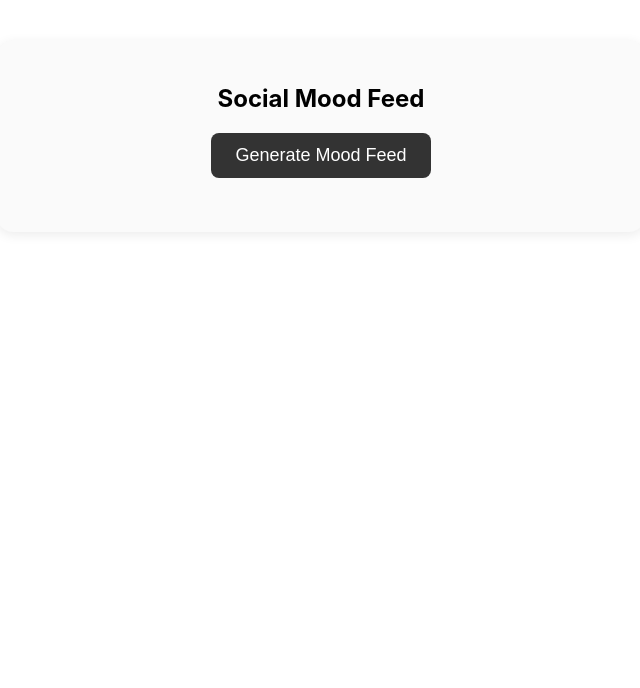
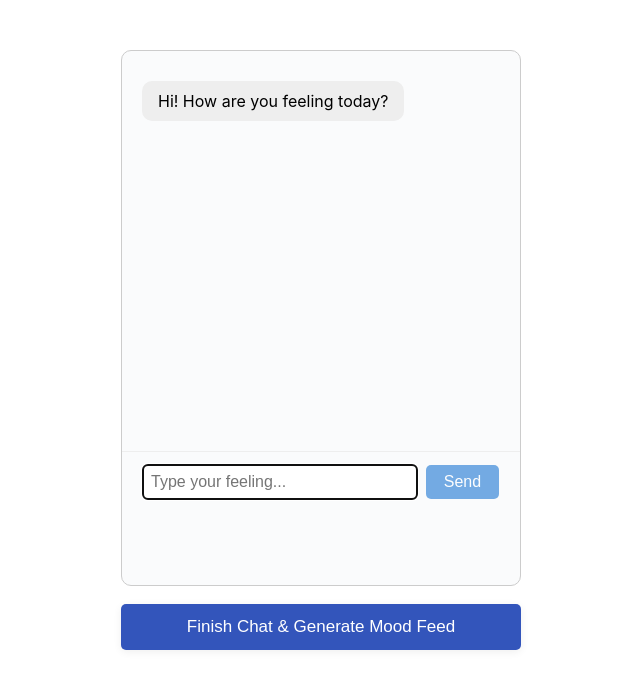
Before and after one commit to NoortjevanVelzen/therapeutic-chatbot, a React (Create React App) app in the folder frontend/: page / in a window 1280 px wide. Both pictures are taken after a click on the button "Get Started". Shown: the top 688 px of the page, without its empty margins (319-959 px from the left). Built offline with nearby package versions, Linux system fonts and the light colour scheme.

Commit message:
chatbot window is back, but now with wrong response from chat api

```diff
--- a/frontend/src/App.js
+++ b/frontend/src/App.js
@@ -2,43 +2,38 @@
 
 import React, { useState } from "react";
 import HomePage from "./components/HomePage";
-import SocialMediaFeed from "./components/SocialMediaScreen"; // or wherever your feed component lives
+import ChatbotScreen from "./components/ChatbotScreen";
+import SocialMediaFeed from "./components/SocialMediaScreen";
 
 export default function App() {
-  // `started` is false at first → we show <HomePage/>.
-  // Once the user clicks “Get Started”, we flip started = true and show the feed.
-  const [started, setStarted] = useState(false);
+  // `stage` determines which screen to show: "home" → "chat" → "feed"
+  const [stage, setStage] = useState("home");
+  // We'll capture the final mood returned by ChatbotScreen
+  const [finalMood, setFinalMood] = useState("");
 
-  // If you want to pass `userInput` down into SocialMediaFeed, you can adjust accordingly.
-  // In this example, we’ll just render the feed with no user‐typed mood at first.
-  const [userInput, setUserInput] = useState("");
-
-  if (!started) {
-    // Show the Home page until the user clicks “Get Started”
-    return <HomePage onGetStarted={() => setStarted(true)} />;
+  // 1) HOME SCREEN
+  if (stage === "home") {
+    return <HomePage onGetStarted={() => setStage("chat")} />;
   }
 
-  // Once started === true, show the SocialMediaFeed
-  return (
-    <div>
-      {/*
-        If you still want the “input box” to live in App.js and pass it down, you could do:
-        <div style={{ textAlign: "center", marginTop: 30 }}>
-          <input
-            value={userInput}
-            onChange={(e) => setUserInput(e.target.value)}
-            placeholder="How are you feeling today?"
-            style={{
-              fontSize: 18,
-              padding: 10,
-              borderRadius: 6,
-              border: "1px solid #ccc",
-              width: 320,
-            }}
-          />
-        </div>
-      */}
-      <SocialMediaFeed userInput={userInput} />
-    </div>
-  );
+  // 2) CHATBOT SCREEN
+  if (stage === "chat") {
+    return (
+      <ChatbotScreen
+        onFinish={(detectedMood) => {
+          // Save the mood and move to the feed screen
+          setFinalMood(detectedMood || "");
+          setStage("feed");
+        }}
+      />
+    );
+  }
+
+  // 3) SOCIAL MEDIA FEED
+  // We pass the detected mood into SocialMediaFeed as `userInput`
+  if (stage === "feed") {
+    return <SocialMediaFeed userInput={finalMood} />;
+  }
+
+  return null;
 }
--- a/frontend/src/components/ChatbotScreen.js
+++ b/frontend/src/components/ChatbotScreen.js
@@ -1,4 +1,4 @@
-import React, { useState } from "react";
+import React, { useState, useRef, useEffect } from "react";
 import axios from "axios";
 
 const BACKEND_URL = "http://localhost:5000";
@@ -10,6 +10,15 @@ function ChatbotScreen({ onFinish }) {
   const [input, setInput] = useState("");
   const [loading, setLoading] = useState(false);
   const [error, setError] = useState(null);
+
+  const chatEndRef = useRef(null);
+
+  // Scroll to bottom whenever messages change
+  useEffect(() => {
+    if (chatEndRef.current) {
+      chatEndRef.current.scrollIntoView({ behavior: "smooth" });
+    }
+  }, [messages]);
 
   const sendMessage = async () => {
     if (!input.trim()) return;
@@ -66,8 +75,36 @@ function ChatbotScreen({ onFinish }) {
   };
 
   return (
-    <div style={{ maxWidth: 400, margin: "50px auto", textAlign: "left" }}>
-      <div style={{ border: "1px solid #ccc", padding: 20, borderRadius: 10 }}>
+    <div
+      style={{
+        maxWidth: 400,
+        margin: "50px auto",
+        textAlign: "left",
+        display: "flex",
+        flexDirection: "column",
+        height: "75vh",
+        minHeight: 500,
+      }}
+    >
+      <div
+        style={{
+          border: "1px solid #ccc",
+          borderRadius: 10,
+          flex: 1,
+          display: "flex",
+          flexDirection: "column",
+          background: "#fafbfc",
+        }}
+      >
+        <div
+          style={{
+            flex: 1,
+            overflowY: "auto",
+            padding: 20,
+            marginBottom: 10,
+            maxHeight: 350,
+          }}
+        >
           {messages.map((msg, idx) => (
             <div
               key={idx}
@@ -82,19 +119,23 @@ function ChatbotScreen({ onFinish }) {
                   background: msg.role === "assistant" ? "#eee" : "#aee",
                   borderRadius: 10,
                   padding: "10px 16px",
+                  maxWidth: "70%",
+                  wordBreak: "break-word",
                 }}
               >
                 {msg.content}
               </span>
             </div>
           ))}
-        <div style={{ marginTop: 20 }}>
+          <div ref={chatEndRef} />
+        </div>
+        <div style={{ padding: "12px 20px", borderTop: "1px solid #eee" }}>
           <input
             value={input}
             onChange={(e) => setInput(e.target.value)}
             onKeyDown={(e) => e.key === "Enter" && sendMessage()}
             style={{
-              width: "73%",
+              width: "72%",
               fontSize: 16,
               padding: 8,
               borderRadius: 5,
@@ -102,30 +143,44 @@ function ChatbotScreen({ onFinish }) {
             }}
             placeholder="Type your feeling..."
             disabled={loading}
+            autoFocus
           />
           <button
             onClick={sendMessage}
-            style={{ fontSize: 16, marginLeft: 8 }}
+            style={{
+              fontSize: 16,
+              marginLeft: 8,
+              padding: "8px 18px",
+              background: "#1976d2",
+              color: "#fff",
+              border: "none",
+              borderRadius: 5,
+              cursor: loading || !input.trim() ? "not-allowed" : "pointer",
+              opacity: loading || !input.trim() ? 0.6 : 1,
+            }}
             disabled={loading || !input.trim()}
           >
             Send
           </button>
         </div>
+      </div>
       <button
         onClick={handleFinish}
         style={{
-            marginTop: 20,
-            fontSize: 16,
+          marginTop: 18,
+          fontSize: 17,
           width: "100%",
           background: "#35b",
           color: "#fff",
           border: "none",
           borderRadius: 5,
-            padding: 10,
+          padding: 13,
+          fontWeight: 500,
+          boxShadow: "0 2px 8px #0001",
         }}
         disabled={loading}
       >
-          {loading ? "Analyzing mood..." : "Finish Chat & Show Mood Feed"}
+        {loading ? "Analyzing mood..." : "Finish Chat & Generate Mood Feed"}
       </button>
       {error && (
         <div style={{ color: "red", marginTop: 10, fontSize: 14 }}>
@@ -133,7 +188,6 @@ function ChatbotScreen({ onFinish }) {
         </div>
       )}
     </div>
-    </div>
   );
 }
 
```
Also changed, not shown: 1 other file (tests, documents, lock files or other folders). Lines whose indentation alone changed are shown as unchanged.
